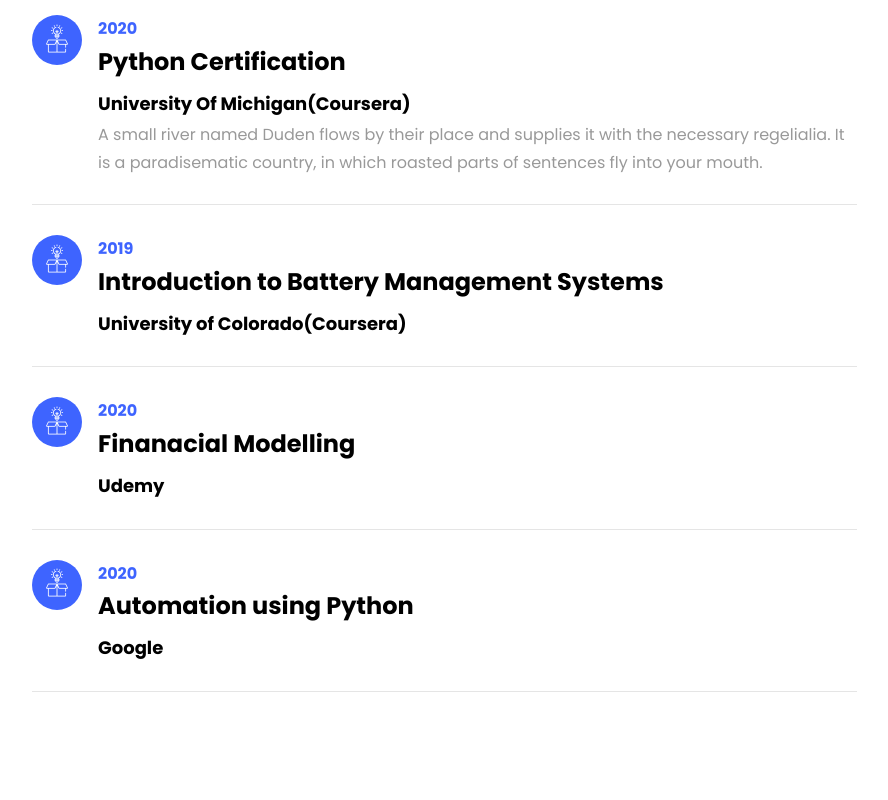
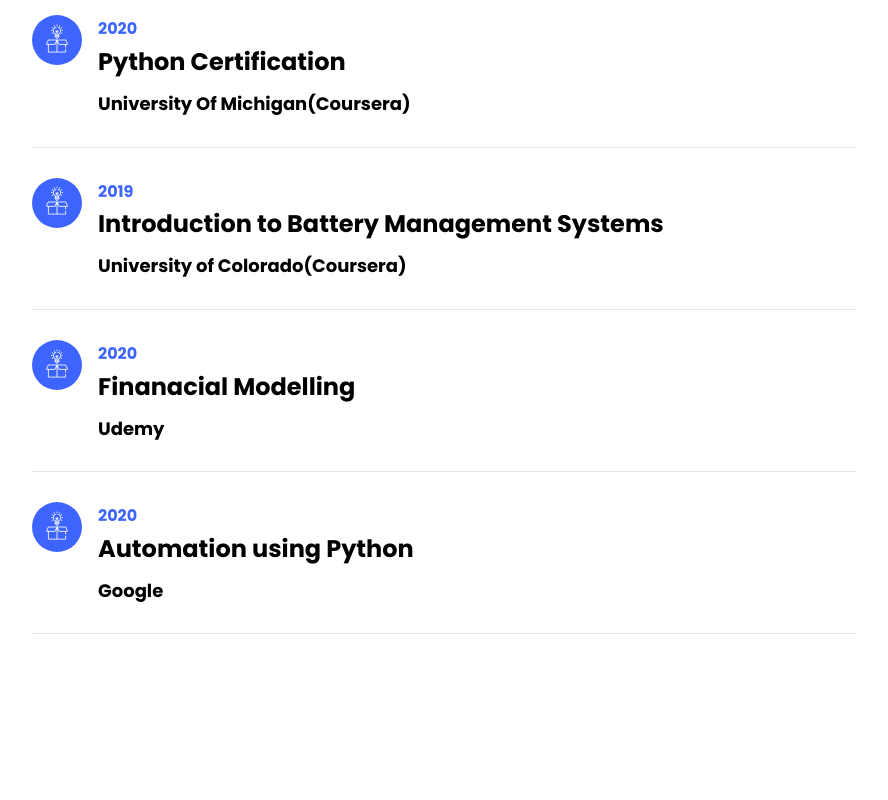
Before and after one commit to scorpalpha/nikhilms, a plain HTML site: page index.html in a window 1280 px wide. Shown: the part 4580-5380 px from the top of the page, without its empty margins (338-1226 px from the left). Drawn offline with Linux system fonts and the light colour scheme; files whose address does not match are found by name.

Commit message:
changed index.html

```diff
--- a/index.html
+++ b/index.html
@@ -469,7 +469,7 @@
 		    					<span class="date">2020</span>
 		    					<h2>Python Certification</h2>
 		    					<span class="position">University Of Michigan(Coursera)</span>
-		    					<p>A small river named Duden flows by their place and supplies it with the necessary regelialia. It is a paradisematic country, in which roasted parts of sentences fly into your mouth.</p>
+		    					<p></p>
 	    					</div>
 	    				</div>
 	    				<div class="resume-wrap d-flex ftco-animate">
```
